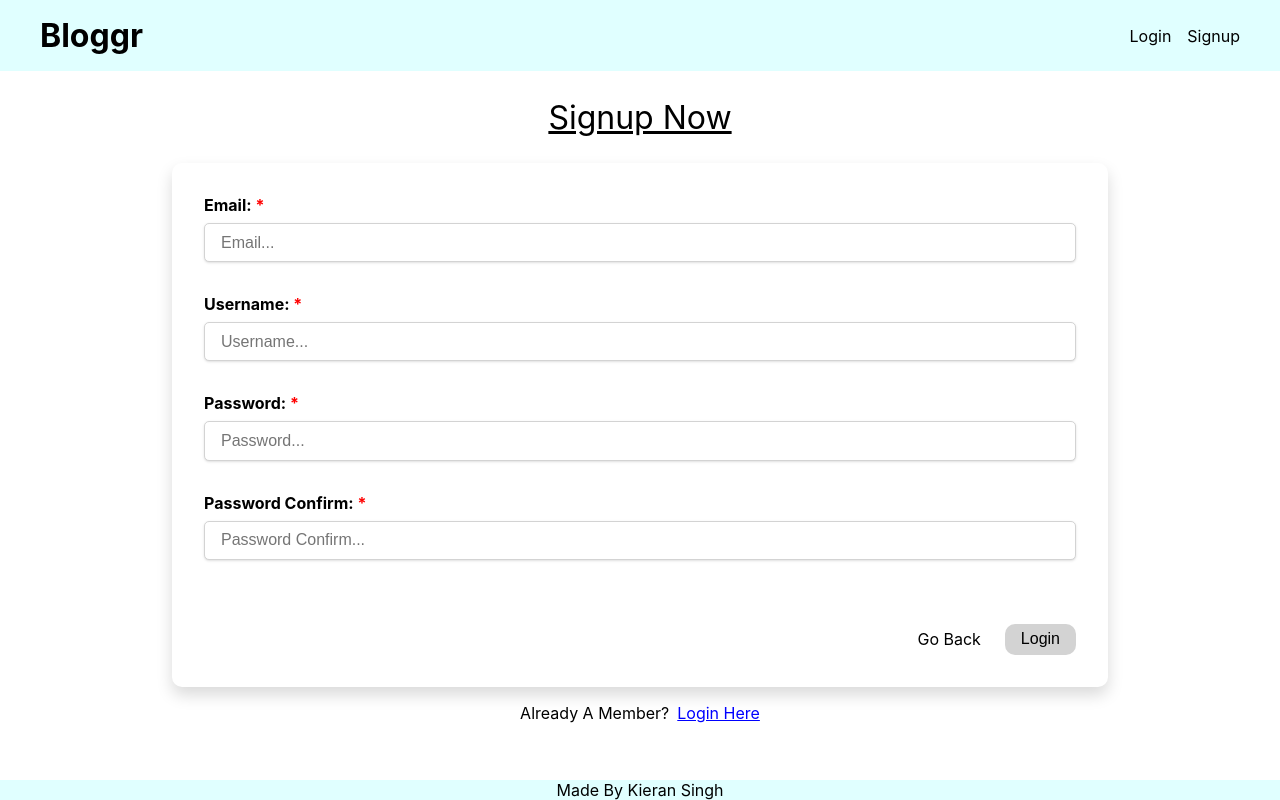
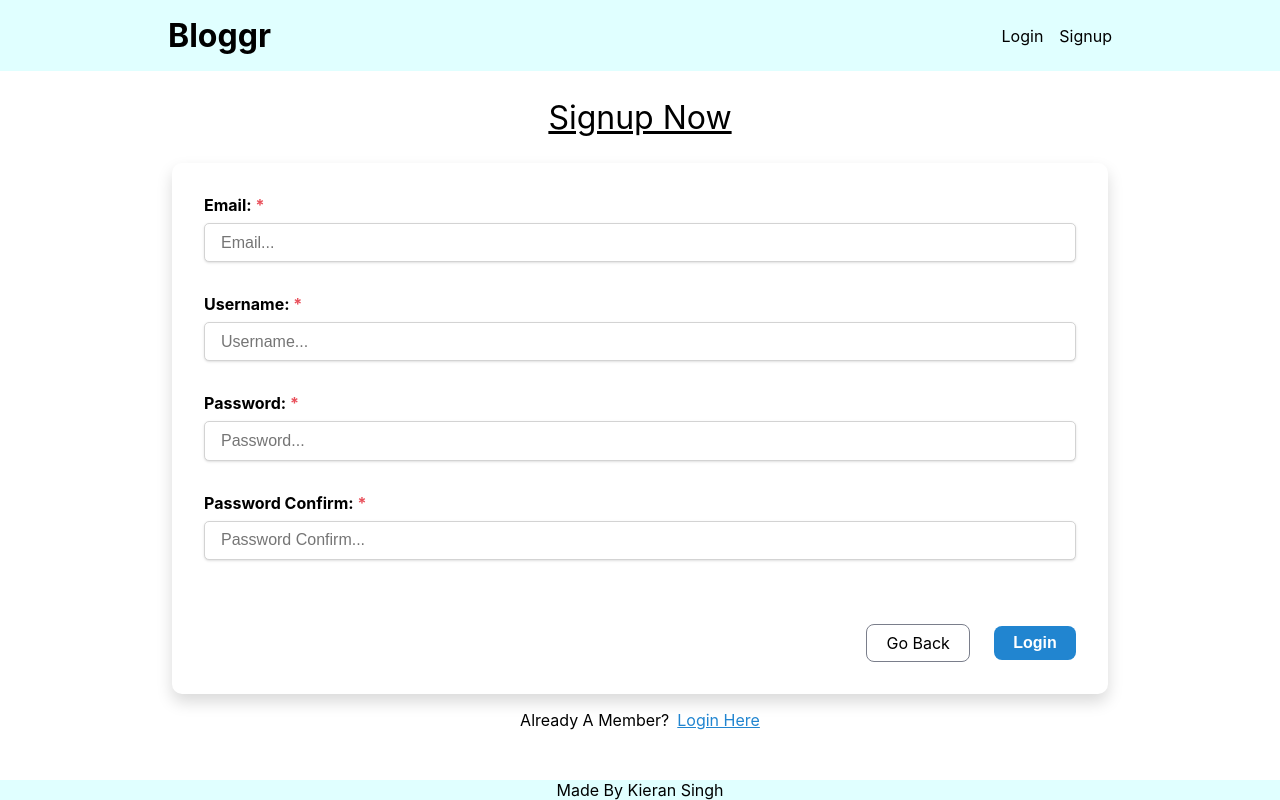
Before and after one commit to Kieran27/Blog-Client, a React (Create React App) app: page /signup in a window 1280 px wide. Built offline with nearby package versions, Linux system fonts and the light colour scheme.

Commit message:
Added CSS custom variables

```diff
--- a/src/App.js
+++ b/src/App.js
@@ -14,7 +14,7 @@ const App = () => {
     <BrowserRouter>
       <AuthProvider>
         <Header />
-        <main>
+        <main className="content-wrapper">
           <Routes>
             <Route path="/" element={<Homepage />} />
             <Route path="/login" element={<Login />} />
--- a/src/Components/Landmarks/header.jsx
+++ b/src/Components/Landmarks/header.jsx
@@ -12,6 +12,7 @@ const Header = () => {
 
   return (
     <header>
+      <div className={styles.headerContentWrapper}>
         <div className={styles.headerLeft}>
           <Link to="/">
             <h1>Bloggr</h1>
@@ -39,6 +40,7 @@ const Header = () => {
             )}
           </ul>
         </div>
+      </div>
     </header>
   );
 };
--- a/src/Components/Landmarks/landmarks.module.scss
+++ b/src/Components/Landmarks/landmarks.module.scss
@@ -1,9 +1,15 @@
 header {
   background: lightcyan;
+}
+
+.headerContentWrapper {
   display: flex;
   justify-content: space-between;
   padding: 1rem 2.5rem;
   align-items: center;
+  width: 80%;
+  max-width: 1200px;
+  margin: 0 auto;
 }
 
 .headerLeft {
--- a/src/Routes/BlogPost/post.jsx
+++ b/src/Routes/BlogPost/post.jsx
@@ -1,5 +1,6 @@
 import { useState, useEffect } from "react";
 import { useParams } from "react-router-dom";
+import styles from "./post.module.scss";
 import axios from "axios";
 
 const Post = () => {
@@ -25,19 +26,21 @@ const Post = () => {
   }, [userId.postid]);
 
   return (
-    <div>
-      <p>{postData?.title}</p>
-      <p>{postData?.content}</p>
-      {commentData?.map((comment, index) => {
-        return (
-          <div key={index}>
-            <span>
-              <strong>{comment.author}</strong> : {comment.content}
-            </span>
-          </div>
-        );
-      })}
-    </div>
+    <section className={styles.postContainer}>
+      <div className={styles.postImgContainer}>
+        <img
+          src="https://ik.imagekit.io/devtoolstech/hero-graphic_ib35c2NXyL_.png?ik-sdk-version=javascript-1.4.3&updatedAt=1642265118782"
+          alt=""
+        />
+      </div>
+      <div className={styles.postContentContainer}>
+        <div className={styles.postContentHeader}>{postData?.author}</div>
+        <div className={styles.postContentBody}>
+          <h2>{postData?.title}</h2>
+          {postData?.content}
+        </div>
+      </div>
+    </section>
   );
 };
 
--- a/src/Routes/BlogPost/post.module.scss
+++ b/src/Routes/BlogPost/post.module.scss
@@ -0,0 +1,16 @@
+.postContainer {
+  margin-top: 2rem;
+  max-width: 1200px;
+  margin: 0 auto;
+  display: flex;
+  padding: 1rem;
+  flex-direction: column;
+  border: 1px solid black;
+}
+
+.postImgContainer {
+  width: 100%;
+  img {
+    max-width: 100%;
+  }
+}
--- a/src/Routes/Homepage/homepage.module.scss
+++ b/src/Routes/Homepage/homepage.module.scss
@@ -1,25 +1,22 @@
 .heroContainer {
-  max-width: 1600px;
-  margin: 0 auto;
   margin-top: 4rem;
   display: flex;
   justify-content: space-between;
   align-items: center;
   padding: 1rem;
   padding-bottom: 3rem;
-  flex-wrap: wrap-reverse;
+  flex-wrap: wrap;
   border-bottom: thin solid black;
   flex-wrap: wrap;
 }
 
 .heroLeft {
-  display: flex;
-  flex-direction: column;
-  justify-content: center;
-  margin: 0 auto;
+  width: 45%;
+  margin-right: 20px;
 
   h2 {
     font-size: 3rem;
+    text-align: center;
     font-weight: bold;
   }
 
@@ -30,8 +27,7 @@
 }
 
 .heroRight {
-  max-width: 1000px;
-  margin: 0 auto;
+  flex: 1;
   img {
     max-width: 100%;
   }
@@ -86,7 +82,7 @@
   }
 
   .heroLeft {
-    align-items: center;
+    width: 100%;
 
     p {
       width: 100%;
--- a/src/Routes/Login/login.module.scss
+++ b/src/Routes/Login/login.module.scss
@@ -45,7 +45,7 @@
     margin-bottom: 0.5rem;
 
     span {
-      color: red;
+      color: var(--PrimaryClr);
     }
   }
 }
@@ -60,10 +60,22 @@
   input {
     cursor: pointer;
     font-size: 1rem;
-    background: lightgray;
-    padding: 0.4rem 1rem;
-    border-radius: 10px;
+    background: var(--BtnBlue);
+    color: white;
+    font-weight: bold;
+    padding: 0.5rem 1.2rem;
+    border-radius: 8px;
     border: none;
+  }
+
+  a {
+    border: 1px solid var(--TertiaryGray);
+    padding: 0.5rem 1.2rem;
+    border-radius: 8px;
+
+    &:hover {
+      background-color: var(--TertiaryGray);
+    }
   }
 }
 
@@ -74,7 +86,7 @@
 
   a {
     margin-left: 0.5rem;
-    color: blue;
+    color: var(--BtnBlue);
     text-decoration: underline;
   }
 }
@@ -85,5 +97,5 @@
 }
 
 .error {
-  color: red;
+  color: var(--PrimaryClr);
 }
--- a/src/index.css
+++ b/src/index.css
@@ -5,6 +5,10 @@
 }
 
 :root {
+  --PrimaryClr: #e9505b;
+  --BtnBlue: #2185d0;
+  --TertiaryGray: #7a7e8b;
+  --Black: #000000de;
 }
 
 body {
@@ -49,3 +53,9 @@ a {
   color: black;
   text-decoration: none;
 }
+
+.content-wrapper {
+  width: 80%;
+  max-width: 1200px;
+  margin: 0 auto;
+}
```
Lines whose indentation alone changed are shown as unchanged.
